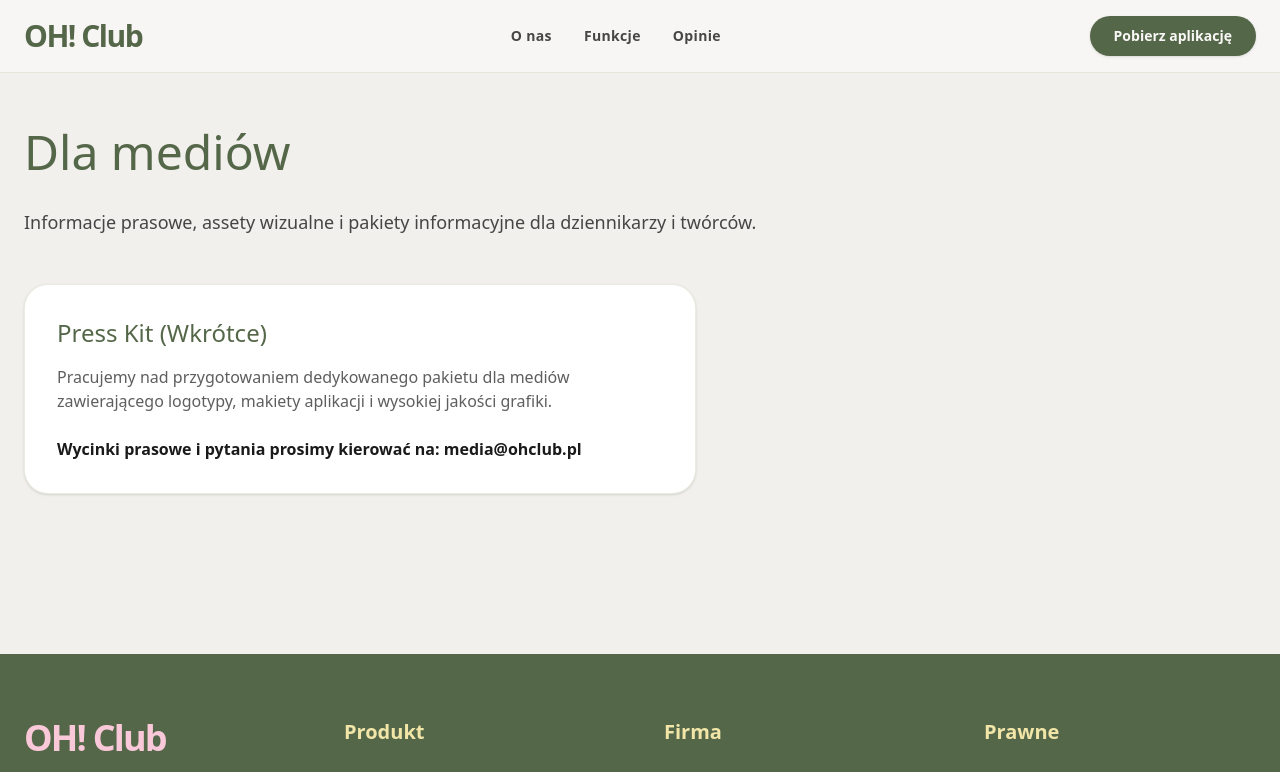
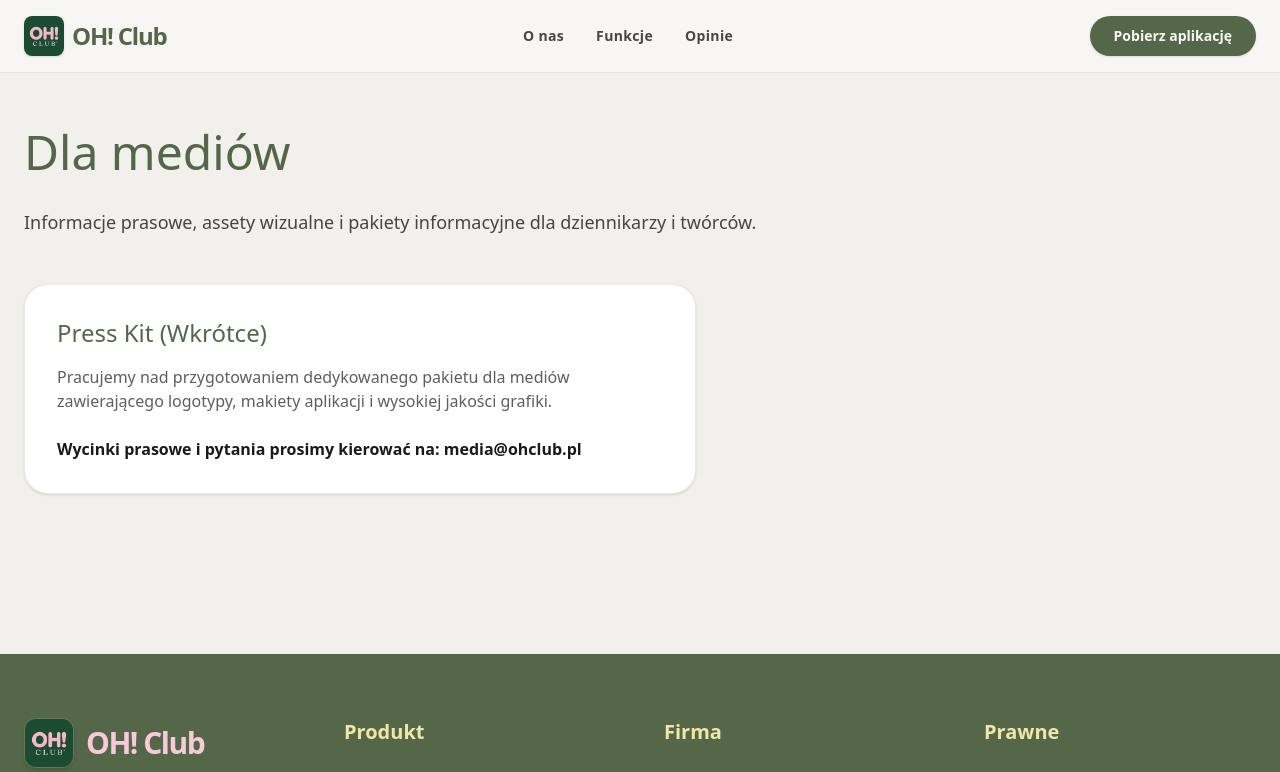
Before and after one commit to akuczewski/OH-landing, a Next.js app: page /media in a window 1280 px wide. Shown: the top 772 px of the page. Built offline with nearby package versions, Linux system fonts and the light colour scheme; a web font is replaced by a local one.

Commit message:
feat: add new logo

```diff
--- a/src/components/Footer.tsx
+++ b/src/components/Footer.tsx
@@ -1,3 +1,4 @@
+import Image from "next/image";
 import Link from "next/link";
 
 export default function Footer() {
@@ -5,8 +6,17 @@
         <footer className="bg-primary-green text-light-cream py-16 px-6 mt-20">
             <div className="max-w-7xl mx-auto grid grid-cols-1 md:grid-cols-4 gap-12">
                 <div className="md:col-span-1 border-b border-light-cream/20 md:border-0 pb-8 md:pb-0">
-                    <Link href="/" className="font-serif text-4xl font-bold tracking-tighter text-accent-pink mb-6 inline-block">
-                        OH! Club
+                    <Link href="/" className="flex items-center gap-3 mb-6">
+                        <Image
+                            src="/logo.png"
+                            alt="OH! Club"
+                            width={50}
+                            height={50}
+                            className="rounded-xl shadow-md border border-light-cream/10"
+                        />
+                        <span className="font-serif text-3xl font-bold tracking-tighter text-accent-pink">
+                            OH! Club
+                        </span>
                     </Link>
                     <p className="text-light-cream/80 text-sm leading-relaxed mb-6 font-medium">
                         Twoja aplikacja, która rozumie kobiecy organizm. Połącz cykl, dietę, pielęgnację i medytację w jednym miejscu.
--- a/src/components/Navbar.tsx
+++ b/src/components/Navbar.tsx
@@ -1,11 +1,21 @@
+import Image from "next/image";
 import Link from "next/link";
 
 export default function Navbar() {
     return (
         <header className="fixed top-0 w-full bg-light-cream/90 backdrop-blur-md z-50 border-b border-secondary-green/20 transition-all duration-300">
             <div className="max-w-7xl mx-auto px-6 py-4 flex justify-between items-center">
-                <Link href="/" className="font-serif text-3xl font-bold tracking-tighter text-primary-green">
-                    OH! Club
+                <Link href="/" className="flex items-center gap-2">
+                    <Image
+                        src="/logo.png"
+                        alt="OH! Club"
+                        width={40}
+                        height={40}
+                        className="rounded-lg shadow-sm"
+                    />
+                    <span className="font-serif text-2xl font-bold tracking-tighter text-primary-green hidden sm:inline-block">
+                        OH! Club
+                    </span>
                 </Link>
                 <nav className="hidden md:flex gap-8 text-sm font-semibold tracking-wide">
                     <Link href="/o-nas" className="hover:text-primary-green transition-colors text-text-dark/80 hover:text-text-dark">
```
Also changed, not shown: public/logo.png (added).
